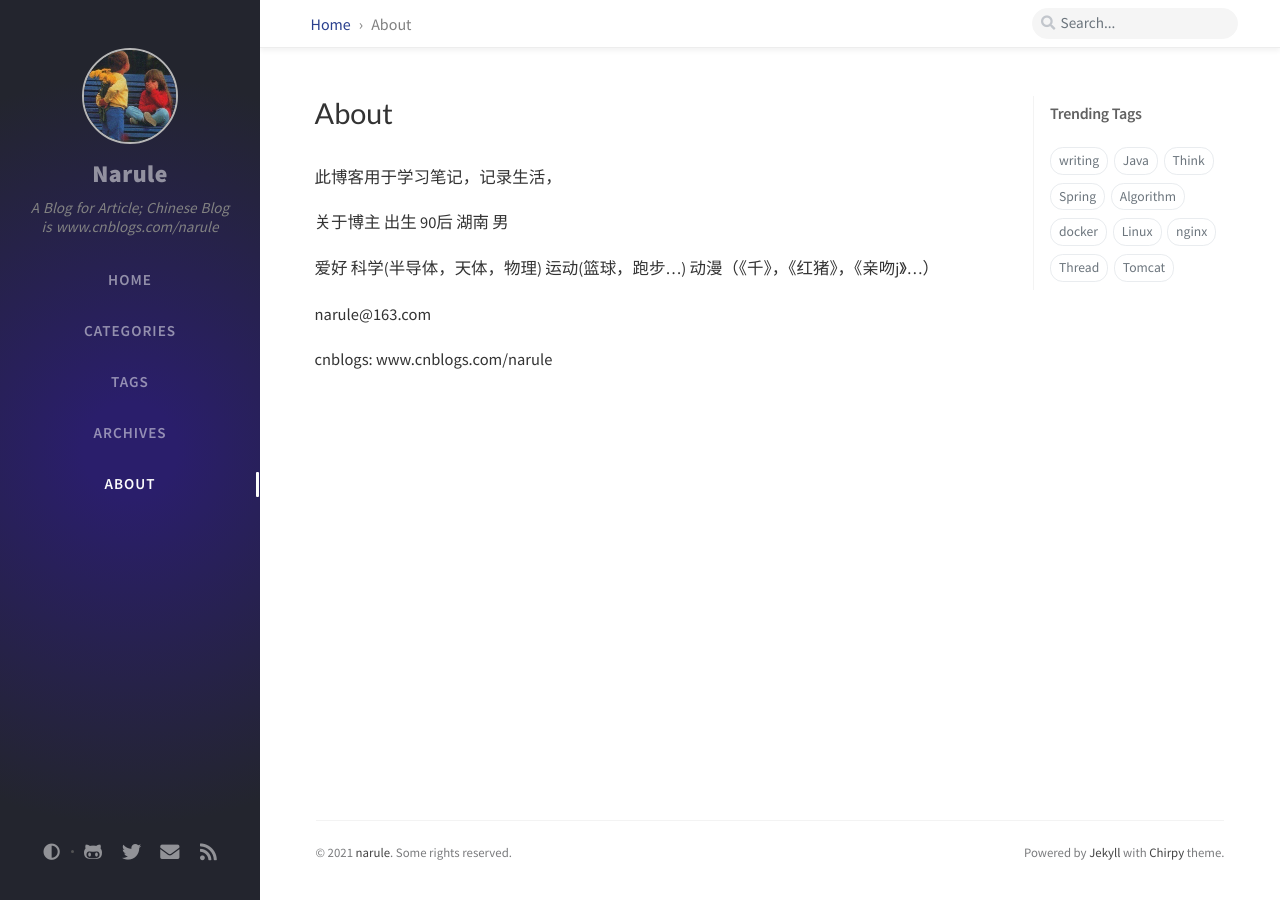
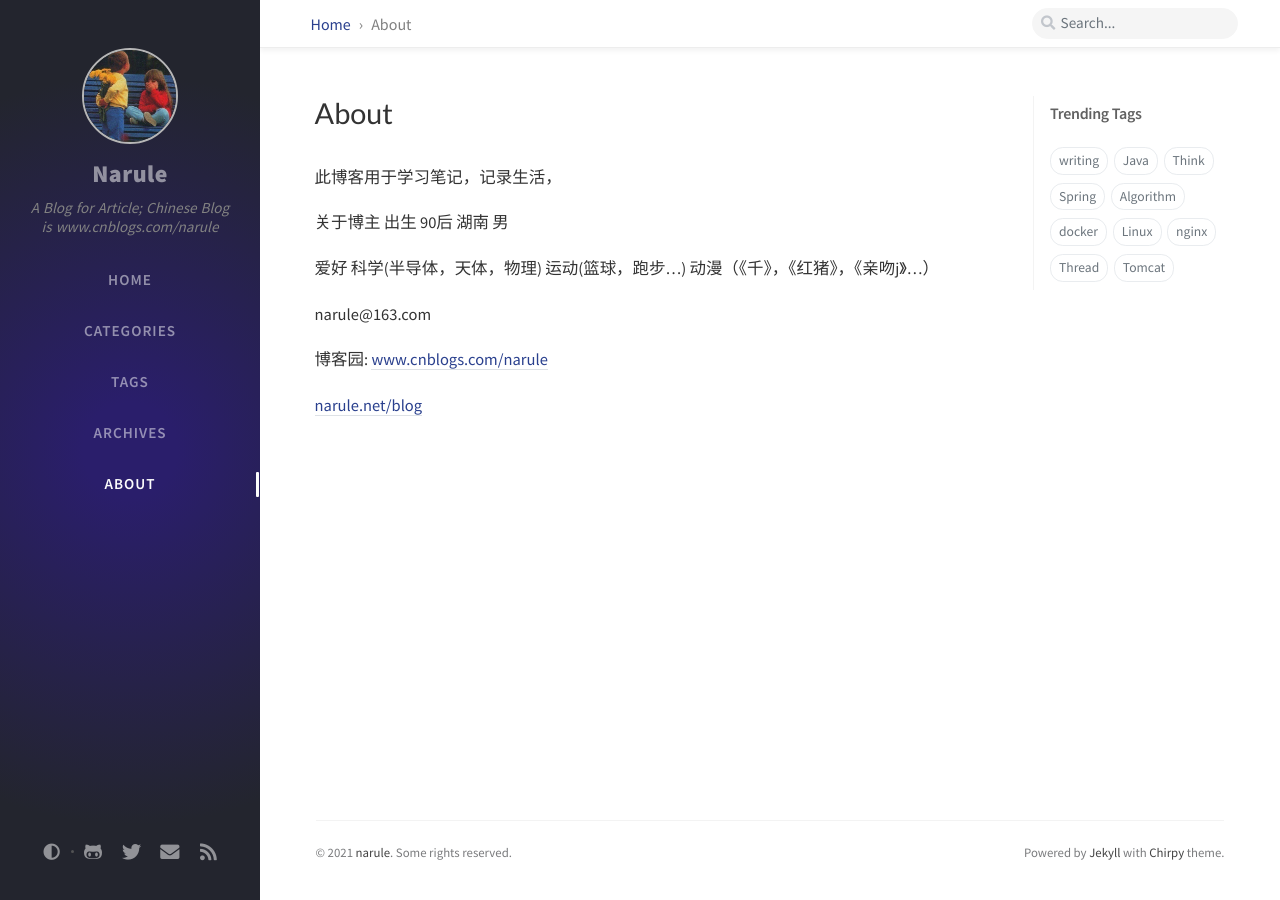
Before and after one commit to narule/narule.github.io, a Jekyll site: the page built from _tabs/about.md, in a window 1280 px wide. Built offline with Jekyll 4.4.1, drawn with Linux system fonts in a browser that asks for light colours; nearby versions of some CDN libraries; comment, search, counter and statistics services are not loaded.

Commit message:
Update about.md

```diff
--- a/_tabs/about.md
+++ b/_tabs/about.md
@@ -24,4 +24,6 @@ order: 4
 
 narule@163.com
 
-cnblogs: www.cnblogs.com/narule
+博客园: <a href="www.cnblogs.com/narule" target="_blank">www.cnblogs.com/narule</a>
+
+<a href="http://www.narule.net/blog" target="_blank">narule.net/blog</a>
```
